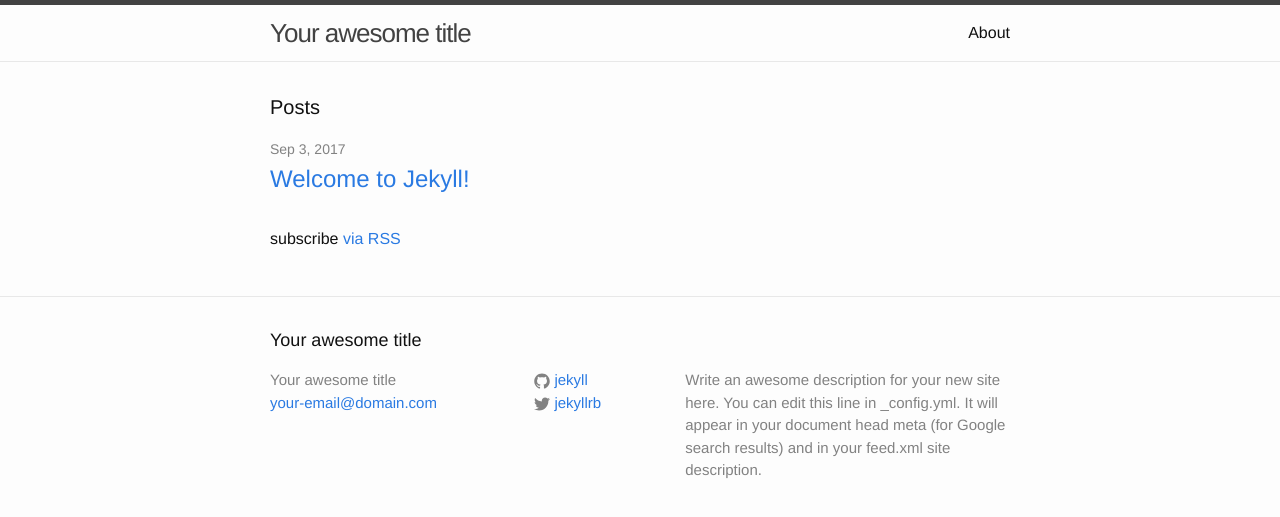
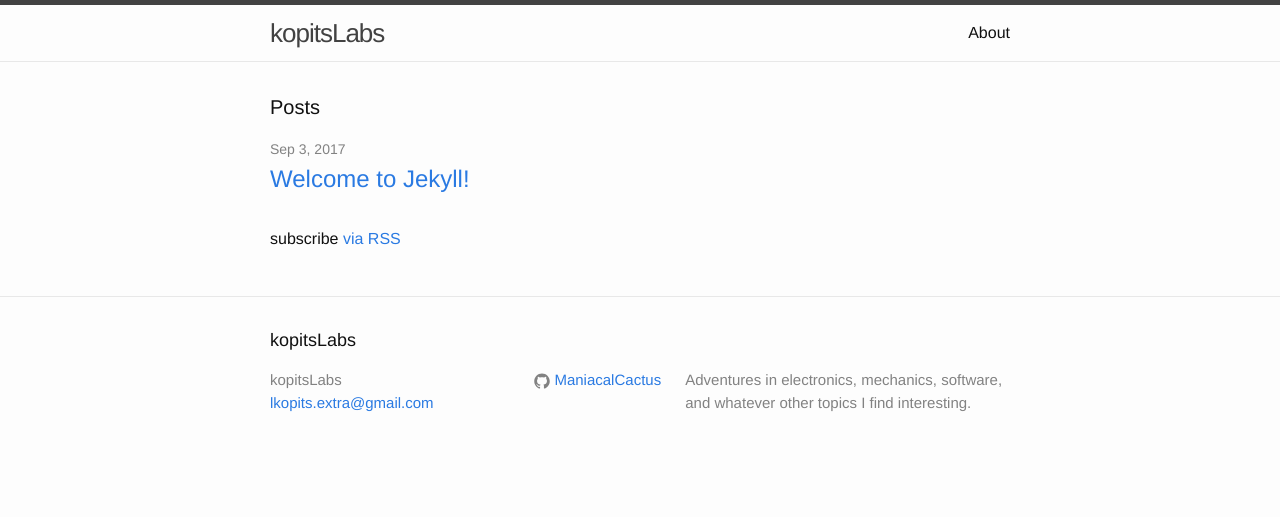
Before and after one commit to ManiacalCactus/ManiacalCactus.github.io, a Jekyll site: the page built from index.html, in a window 1280 px wide. Shown: the top 517 px of the page. Built offline with Jekyll 4.4.1, drawn with Linux system fonts in a browser that asks for light colours.

Commit message:
Changed Basics

```diff
--- a/_config.yml
+++ b/_config.yml
@@ -6,16 +6,13 @@
 # 'jekyll serve'. If you change this file, please restart the server process.
 
 # Site settings
-title: Your awesome title
-email: your-email@domain.com
+title: kopitsLabs
+email: lkopits.extra@gmail.com
 description: > # this means to ignore newlines until "baseurl:"
-  Write an awesome description for your new site here. You can edit this
-  line in _config.yml. It will appear in your document head meta (for
-  Google search results) and in your feed.xml site description.
+  Adventures in electronics, mechanics, software, and whatever other topics I find interesting.
 baseurl: "" # the subpath of your site, e.g. /blog
 url: "http://yourdomain.com" # the base hostname & protocol for your site
-twitter_username: jekyllrb
-github_username:  jekyll
+github_username:  ManiacalCactus
 
 # Build settings
 markdown: kramdown
```
